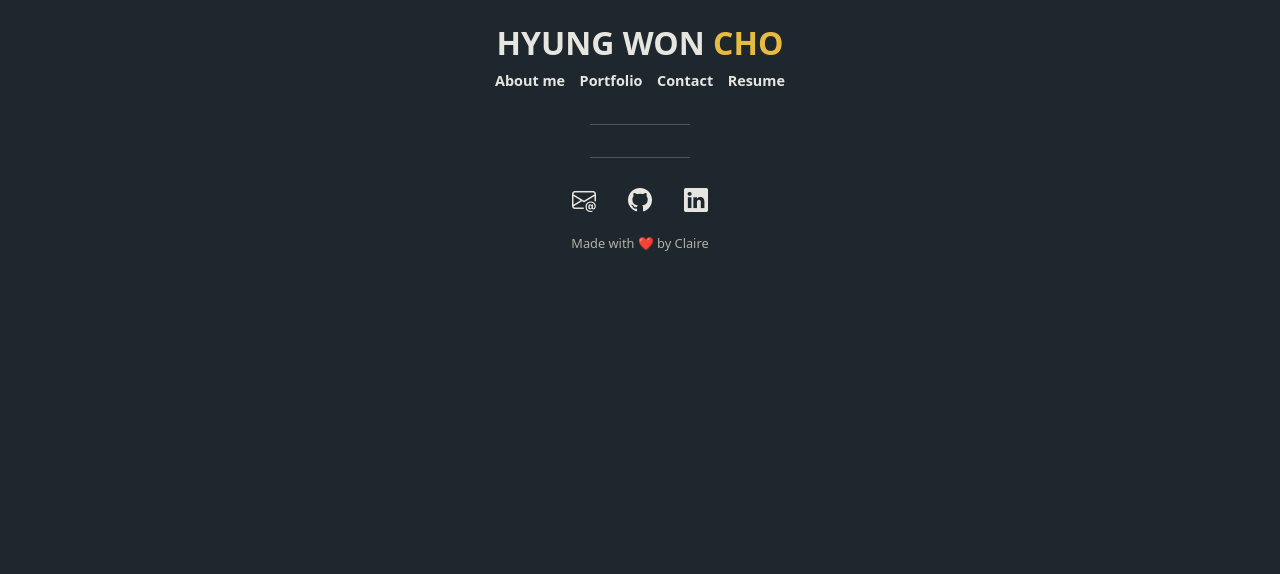
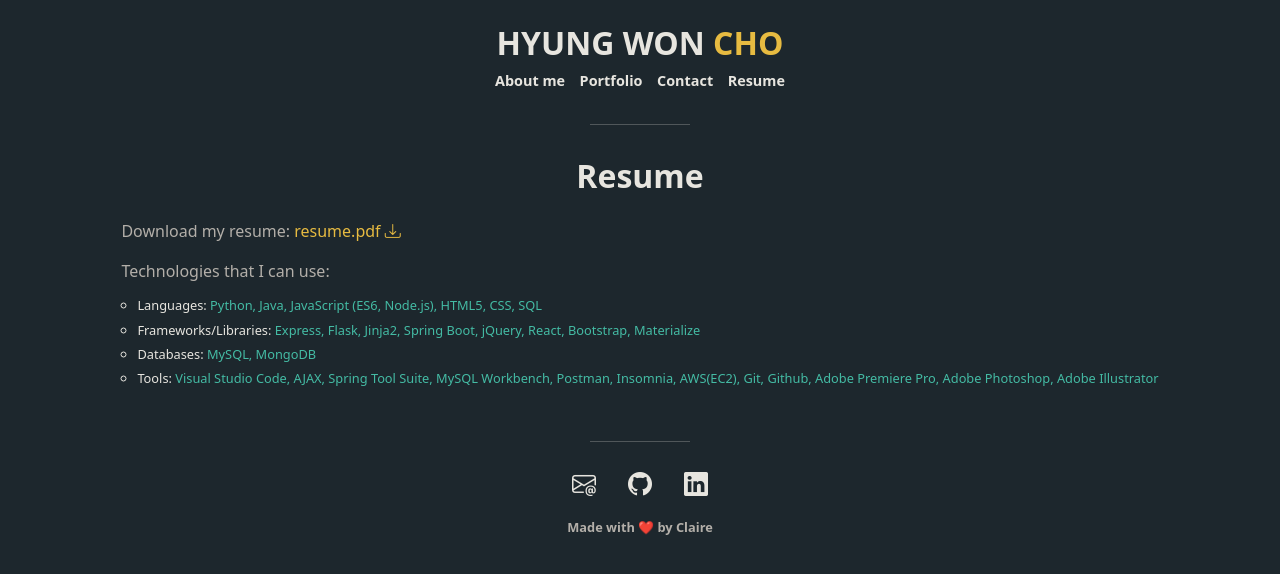
Before and after one commit to clairehwcho/portfolio, a React (Create React App) app: page /resume in a window 1280 px wide. Shown: the top 574 px of the page. Built offline with nearby package versions, Linux system fonts and the light colour scheme.

Commit message:
add resume component

```diff
--- a/src/App.css
+++ b/src/App.css
@@ -182,16 +182,6 @@ header {
   white-space: nowrap;
 }
 
-#about-me-section ul {
-  font-size: 80%;
-  list-style: circle;
-  padding: 0 0 0 1rem;
-}
-
-#about-me-section li {
-  margin: 5px 0px;
-}
-
 #about-me-section span {
   color: var(--highlight1);
 }
@@ -329,6 +319,39 @@ header {
   transition: all 0.1s ease-in-out;
 }
 
+/* --- Resume component --- */
+#resume-section {
+  width: 100%;
+  margin: 0 auto;
+}
+
+#resume-section p {
+  margin: 0.5rem 0;
+  padding: 0;
+}
+
+#resume-download-btn {
+  color: var(--highlight2);
+}
+
+#resume-download-btn:hover {
+  text-decoration: underline;
+}
+
+#resume-section ul {
+  font-size: 80%;
+  list-style: circle;
+  padding: 0 0 0 1rem;
+}
+
+#resume-section li {
+  margin: 5px 0px;
+}
+
+#resume-section ul span {
+  color: var(--highlight1);
+}
+
 /* --- Footer component --- */
 footer {
   display: flex;
@@ -355,5 +378,7 @@ footer i:hover {
 
 .footer-row:last-of-type {
   font-size: 0.8rem;
-  color: var(--medium)
+  font-weight: 600;
+  color: var(--medium);
+  padding-bottom: 1rem;
 }
--- a/src/App.js
+++ b/src/App.js
@@ -4,6 +4,7 @@ import './App.css';
 import AboutMe from './components/Main/AboutMe/AboutMe';
 import Portfolio from './components/Main/Portfolio/Portfolio';
 import Contact from './components/Main/Contact/Contact';
+import Resume from './components/Main/Resume/Resume';
 import Footer from './components/Footer';
 
 function App () {
@@ -16,6 +17,7 @@ function App () {
           <Route path="/" element={<AboutMe />} />
           <Route path="/portfolio" element={<Portfolio />} />
           <Route path="/contact" element={<Contact />} />
+          <Route path="/resume" element={<Resume />} />
         </Routes>
       </main>
       <hr />
--- a/src/components/Main/AboutMe/AboutMe.js
+++ b/src/components/Main/AboutMe/AboutMe.js
@@ -1,4 +1,5 @@
 import React from 'react';
+import { Link } from 'react-router-dom';
 import coder from '../../../assets/img/coder.png';
 import { TypeAnimation } from 'react-type-animation';
 
@@ -33,25 +34,7 @@ const AboutMe = (props) => {
                 <div className="main-content-section-body-row">
                     <p>Hi! My name is Hyung Won, but you can also call me Claire. I am currently looking for full stack developer position.</p>
                     <p>My past work experiences of client-facing jobs as a conference coordinator and a community manager at coworking space company have led me to become both a problem-solver and a multi-tasker, who can quickly adapt to dynamically-changing environments.</p>
-                    <p>Check out my portfolio and resume to learn more about me!</p>
-                    {/* <p>Here are the technologies that I can use:</p>
-                    <ul>
-                        <li>
-                            Languages:
-                            <span> Python, Java, JavaScript (ES6, Node.js), HTML5, CSS, SQL</span>
-                        </li>
-                        <li>
-                            Frameworks/Libraries:
-                            <span> Express, Flask, Jinja2, Spring Boot, jQuery, React, Bootstrap, Materialize</span>
-                        </li>
-                        <li>
-                            Databases:
-                            <span> MySQL, MongoDB</span>
-                        </li>
-                        <li>Tools:
-                            <span> Visual Studio Code, AJAX, Spring Tool Suite, MySQL Workbench, Postman, Insomnia, AWS(EC2), Git, Github, Adobe Premiere Pro, Adobe Photoshop, Adobe Illustrator</span>
-                        </li>
-                    </ul> */}
+                    <p>Check out my <Link to="/portfolio" className="link"><span>portfolio</span></Link> and <Link to="/resume" className="link"><span>resume</span></Link> to learn more about me!</p>
                 </div>
             </div>
         </section >
--- /dev/null
+++ b/src/components/Main/Resume/Resume.js
@@ -0,0 +1,37 @@
+import React from 'react';
+import { Link } from 'react-router-dom';
+
+const Resume = (props) => {
+    const tbu = () => {
+        alert("Will be uploaded soon!");
+    };
+
+    return (
+        <section className="main-content-section" id="resume-section">
+            <h2 className="main-content-section-header">Resume</h2>
+            <div className="main-content-section-body">
+                <p>Download my resume: <Link to="" onClick={tbu} className="link"><span id="resume-download-btn">resume.pdf <i class="bi bi-download"></i></span></Link></p>
+                <p>Technologies that I can use:</p>
+                <ul>
+                    <li>
+                        Languages:
+                        <span> Python, Java, JavaScript (ES6, Node.js), HTML5, CSS, SQL</span>
+                    </li>
+                    <li>
+                        Frameworks/Libraries:
+                        <span> Express, Flask, Jinja2, Spring Boot, jQuery, React, Bootstrap, Materialize</span>
+                    </li>
+                    <li>
+                        Databases:
+                        <span> MySQL, MongoDB</span>
+                    </li>
+                    <li>Tools:
+                        <span> Visual Studio Code, AJAX, Spring Tool Suite, MySQL Workbench, Postman, Insomnia, AWS(EC2), Git, Github, Adobe Premiere Pro, Adobe Photoshop, Adobe Illustrator</span>
+                    </li>
+                </ul>
+            </div >
+        </ section>
+    );
+};
+
+export default Resume;
```
